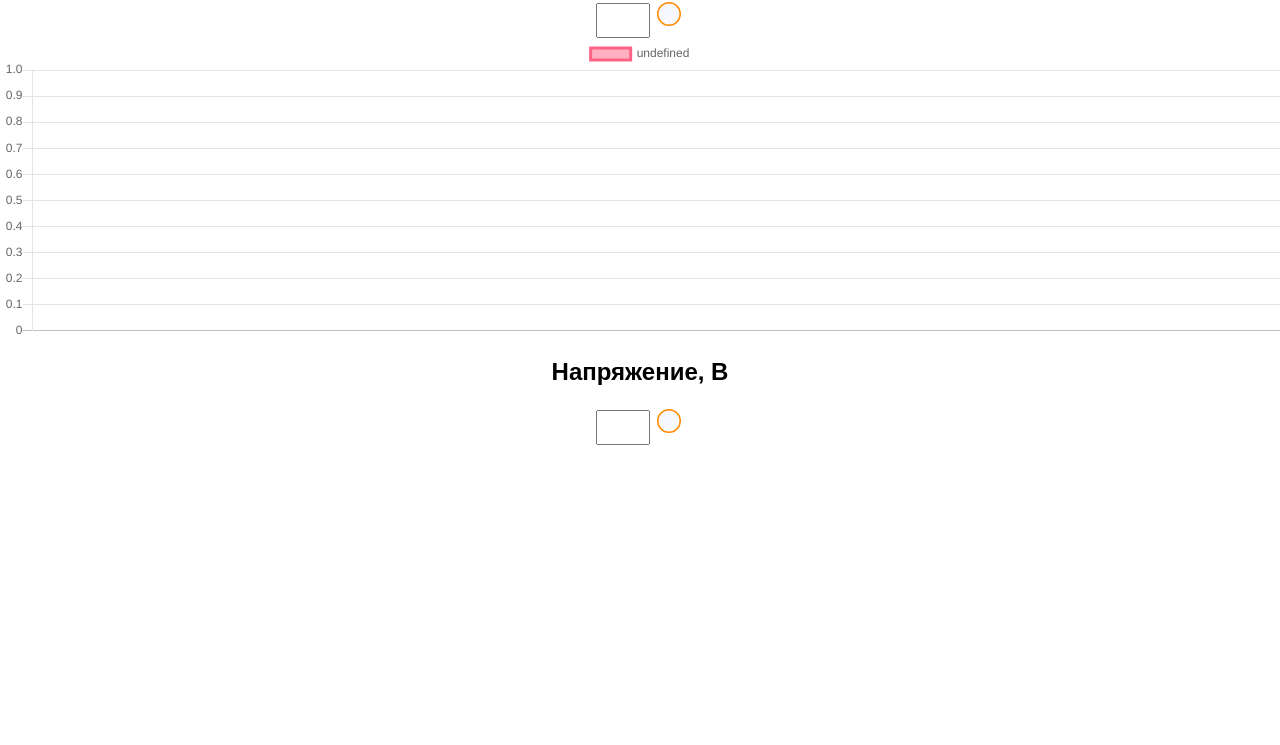
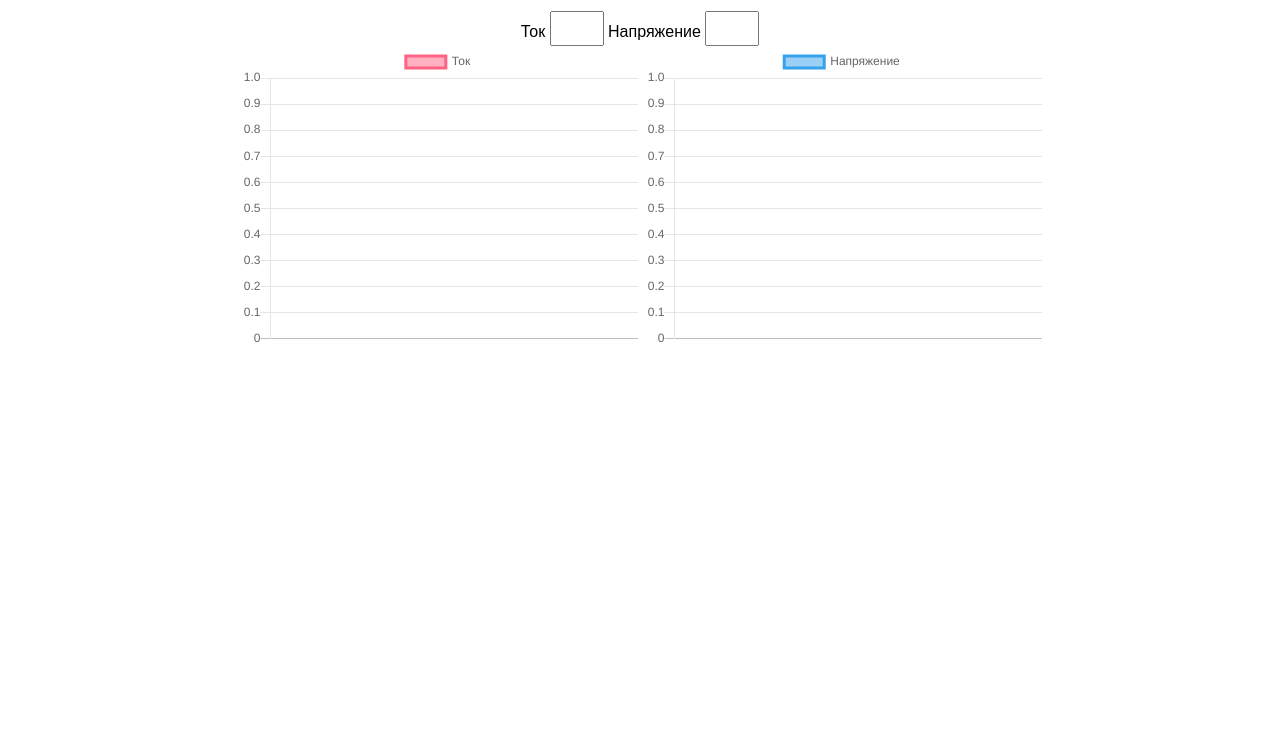
Before and after one commit to bauman-robotics/STM32h7-ethernet-UDP, a website built with webpack: page udp server nodejs/public/index.html in a window 1280 px wide. Shown: the part 69-814 px from the top of the page. Built offline with nearby package versions, Linux system fonts and the light colour scheme; files whose address does not match are found by name.

Commit message:
add 2 chart

```diff
--- a/udp server nodejs/public/css/style.css
+++ b/udp server nodejs/public/css/style.css
@@ -29,3 +29,9 @@ html,
 .chanel {
   flex: 1;
 }
+
+.chart {
+  height: 300px;
+  display: inline-block;
+  width: 400px;
+}
--- a/udp server nodejs/public/index.html
+++ b/udp server nodejs/public/index.html
@@ -1,5 +1,6 @@
 <!DOCTYPE html>
 <html lang="ru">
+
 <head>
   <meta charset="utf-8" />
   <title>test ADC from STM32H7</title>
@@ -10,45 +11,28 @@
   <meta name="theme-color" content="white" />
   <meta name="msapplication-TileColor" content="#FFFFFF" />
 </head>
+
 <body class="fullscreen">
   <div class="container">
 
     <div class="chanel">
-        <!-- <h1>Канал 1</h1> -->
-        <h2 class=>Сила тока, мА</h2>
+      <h1>Канал 1</h1>
+      <label>Ток</label>
       <input type="text" size="1" readonly class="value" />
-        <svg viewBox="0 0 40 40" height="30" class="led">
-          <circle
-            id="led1"
-            cx="20"
-            cy="20"
-            r="15"
-            fill="GhostWhite"
-            stroke="DarkOrange"
-            stroke-width="2"
-          />
-        </svg>
-        <div style="height: 300px">
+      <label class=>Напряжение</h2>
+        <input type="text" size="1" readonly class="value" />
+        <div>
+          <div class='chart'>
             <canvas id="myChart"></canvas>
           </div>
-        <h2 class=>Напряжение, В</h2>
-        <input type="text" size="1" readonly class="value" />
-        <svg viewBox="0 0 40 40" height="30" class="led">
-          <circle
-            id="led2"
-            cx="20"
-            cy="20"
-            r="15"
-            fill="GhostWhite"
-            stroke="DarkOrange"
-            stroke-width="2"
-          />
-        </svg>
-        <div style="height: 300px">
+          <div class='chart'>
             <canvas id="myChart2"></canvas>
           </div>
+        </div>
+
     </div>
   </div>
   <script src="_bundle.js"></script>
 </body>
+
 </html>
--- a/udp server nodejs/public/js/main.js
+++ b/udp server nodejs/public/js/main.js
@@ -25,6 +25,7 @@ function updateChart(chart) {
   });
 }
 function updateChart2(chart) {
+  console.log(ADC);
   chart.data.datasets.forEach(function (dataset) {
     dataset.data.push({
       x: Date.now(),
@@ -38,6 +39,7 @@ let conf = {
   data: {
     datasets: [
       {
+        label: "Ток",
         borderColor: "rgb(255, 99, 132)",
         backgroundColor: "rgba(255, 99, 132, 0.5)",
         data: [], // empty at the beginning
@@ -71,10 +73,49 @@ let conf = {
   },
 };
 
+let conf2 = {
+  type: "line",
+  data: {
+    datasets: [
+      {
+        label: "Напряжение",
+        borderColor: "rgb(54, 162, 235)",
+        backgroundColor: "rgba(54, 162, 235, 0.5)",
+        data: [], // empty at the beginning
+      },
+    ],
+  },
+  options: {
+    responsive: true,
+    maintainAspectRatio: false,
+    scales: {
+      xAxes: [
+        {
+          type: "realtime",
+          realtime: {
+            duration: 20000,
+            refresh: 1000,
+            delay: 1000,
+            pause: false,
+            ttl: undefined,
+
+            onRefresh: updateChart2,
+          },
+        },
+      ],
+    },
+    plugins: {
+      streaming: {
+        frameRate: 30, // chart is drawn 30 times every second
+      },
+    },
+  },
+};
+
 var ctx = document.getElementById("myChart").getContext("2d");
 var chart = new Chart(ctx, conf);
 var ctx2 = document.getElementById("myChart2").getContext("2d");
-var chart = new Chart(ctx, conf);
+var chart = new Chart(ctx2, conf2);
 
 // window.onload = () => {
 //   "use strict";
```
Also changed, not shown: udp server nodejs/public/_bundle.js. Lines whose indentation alone changed are shown as unchanged.
